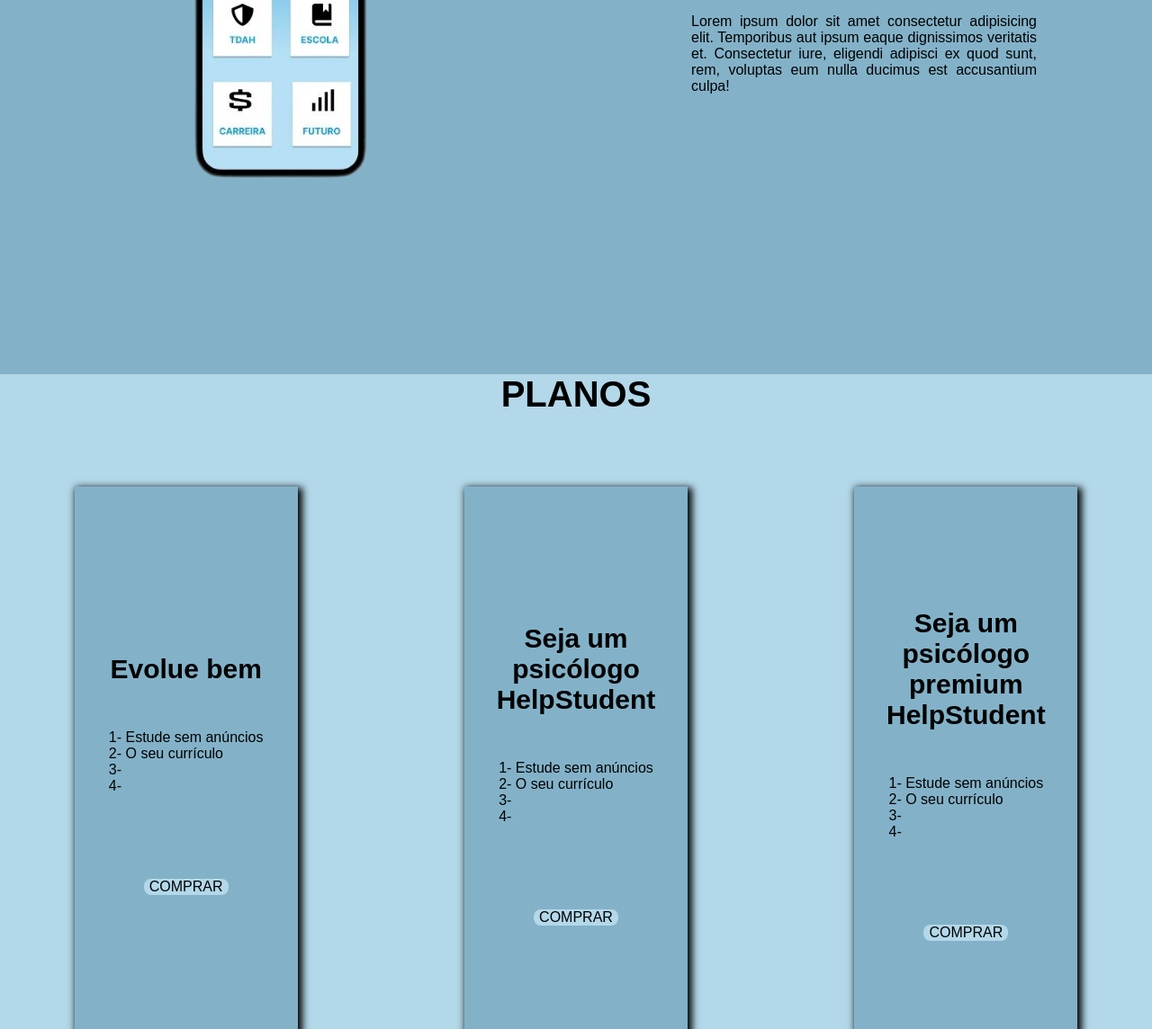
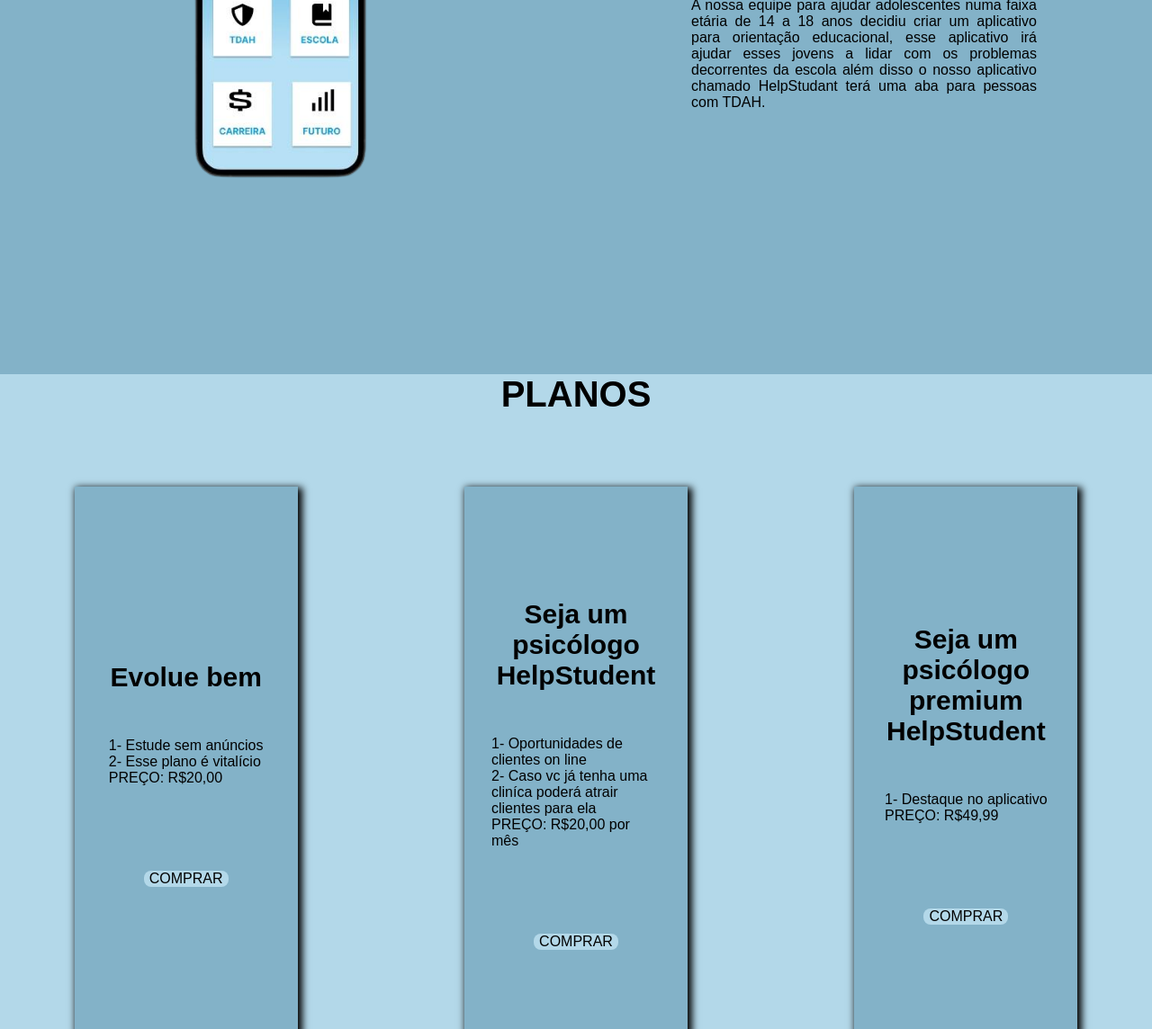
Before and after one commit to LeandroBorotta/helpstudent, a plain HTML site: page index.html in a window 1280 px wide. Shown: the part 1184-2328 px from the top of the page at 90% size. Drawn offline with Linux system fonts and the light colour scheme; a web font is replaced by a local one.

Commit message:
Update index.html

```diff
--- a/index.html
+++ b/index.html
@@ -33,12 +33,12 @@
                 <div class="sobre--right">
                     <div class="sobre-right-area">
                         <h2>SOBRE:</h2>
-                        <p>Lorem ipsum dolor sit amet consectetur adipisicing elit. Molestiae sapiente dolore doloribus,
-                             neque voluptatibus incidunt excepturi esse dignissimos aspernatur odit quam reprehenderit
-                             facere provident numquam? Voluptatum rerum optio esse sed?Lorem ipsum dolor sit amet consectetur
-                             adipisicing elit. Eius eos amet iusto iste ipsa excepturi corrupti facere quos. Ad impedit sed atque
-                              cupiditate aliquam eum, quisquam possimus molestias in sit!
-                              Lorem ipsum dolor sit amet consectetur adipisicing elit. Molestiae sapiente dolore doloribus,
+                        <p>A formação acadêmica marca a vida de uma pessoa, a média de anos de estudo de uma pessoa brasileira é de 8 anos
+                            para pessoas acima dos 10 anos, por tanto, para um jovem é metade de sua vida. A escola nos traz muitas coisas boas,
+                             porém, nela é onde vem as primeiras preocupações e competições no que resultam em ansiedade. Ansiedade é definida
+                             pela psicanálise como uma tentativa do sujeito de encontrar solução para seus conflitos psíquicos, por isso, as pessoas
+                             com esse tipo de transtorno evita situações temidas ou as suportam com muito medo e insegurança. Por isso, que nós da
+                             equipe resolvemos criar o HelpStudent para ajudar vocês com seus problemas escolares.
                               </p>
                     </div>
                 </div>
@@ -52,9 +52,9 @@
                 </div>
                 <div class="helpstudent-right">
                     <h2>HELPSTUDENT</h2>
-                    <p>Lorem ipsum dolor sit amet consectetur adipisicing elit. Temporibus aut
-                         ipsum eaque dignissimos veritatis et. Consectetur iure, eligendi adipisci
-                         ex quod sunt, rem, voluptas eum nulla ducimus est accusantium culpa!</p>
+                    <p>A nossa equipe para ajudar adolescentes numa faixa etária de 14 a 18 anos decidiu criar um aplicativo para orientação
+                         educacional, esse aplicativo irá ajudar esses jovens a lidar com os problemas decorrentes da escola além disso o nosso
+                          aplicativo chamado HelpStudant terá uma aba para pessoas com TDAH.</p>
                 </div>
             </div>
         </section>
@@ -66,10 +66,9 @@
                     <div class="card1-area">
                         <h2>Evolue bem</h2>
                         <div class="card-area-beneficios">
-                         <p>1- Estude sem anúncios</p>
-                         <p>2- O seu currículo </p>
-                         <p>3- </p>
-                         <p>4- </p>
+                        <p>1- Estude sem anúncios</p>
+                         <p>2- Esse plano é vitalício</p>
+                         <p>PREÇO: R$20,00</p>
                         </div>
                         <a href="#" class="button">COMPRAR</a>
                     </div>
@@ -79,10 +78,9 @@
                     <div class="card2-area">
                         <h2>Seja um psicólogo HelpStudent</h2>
                         <div class="card-area-beneficios">
-                            <p>1- Estude sem anúncios</p>
-                            <p>2- O seu currículo </p>
-                            <p>3- </p>
-                            <p>4- </p>
+                       <p>1- Oportunidades de clientes on line</p>
+                       <p>2- Caso vc já tenha uma cliníca poderá atrair clientes para ela</p>
+                        <p>PREÇO: R$20,00 por mês</p>
                         </div>
                         <a href="#" class="button">COMPRAR</a>
                     </div>
@@ -94,10 +92,8 @@
 
                         <h2>Seja um psicólogo premium HelpStudent</h2>
                         <div class="card-area-beneficios">
-                            <p>1- Estude sem anúncios</p>
-                            <p>2- O seu currículo </p>
-                            <p>3- </p>
-                            <p>4- </p>
+                            <p>1- Destaque no aplicativo</p>
+                            <p>PREÇO: R$49,99</p>
                         </div>
                     <a href="#" class="button">COMPRAR</a>
                 </div>
```
